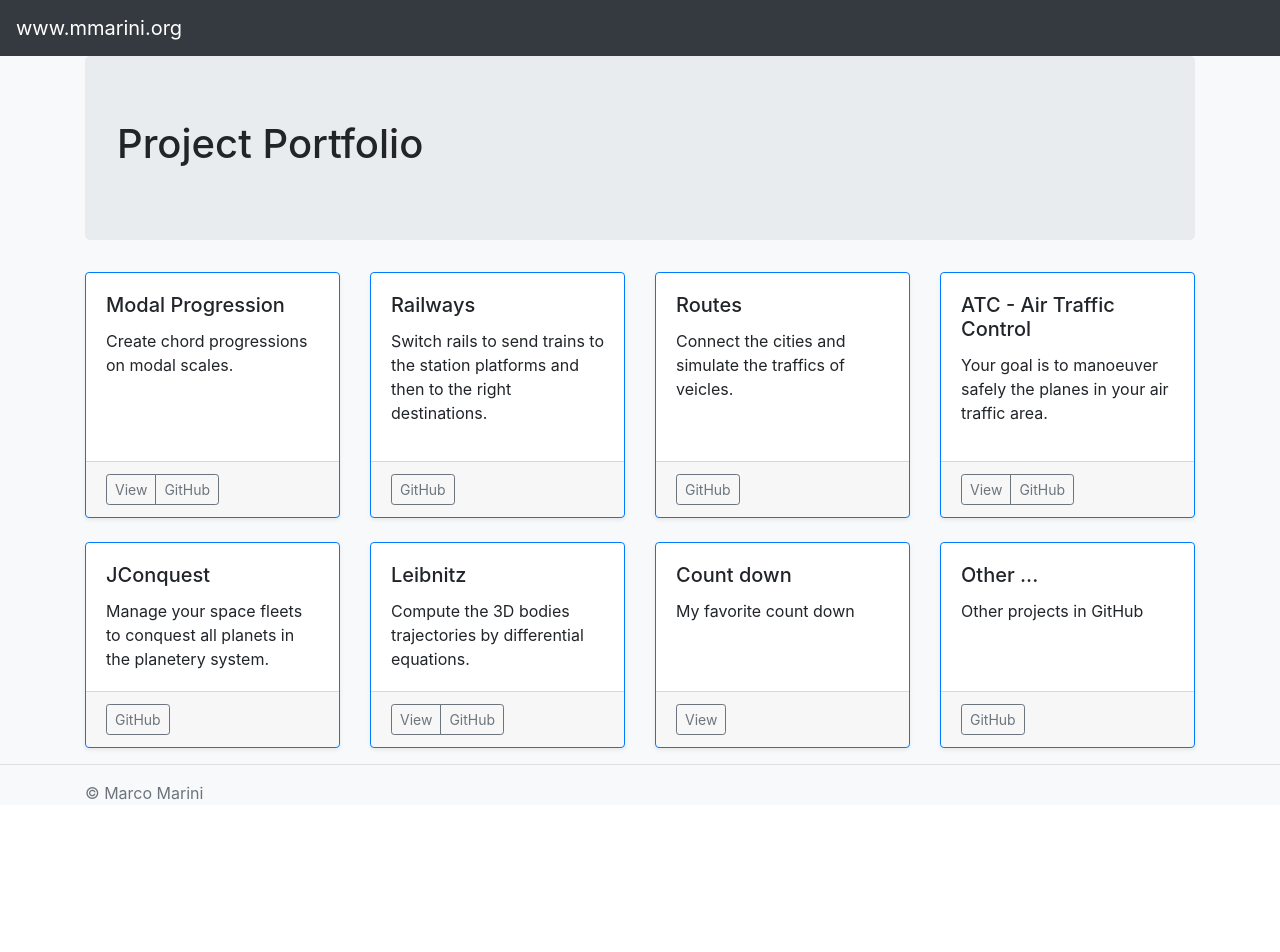
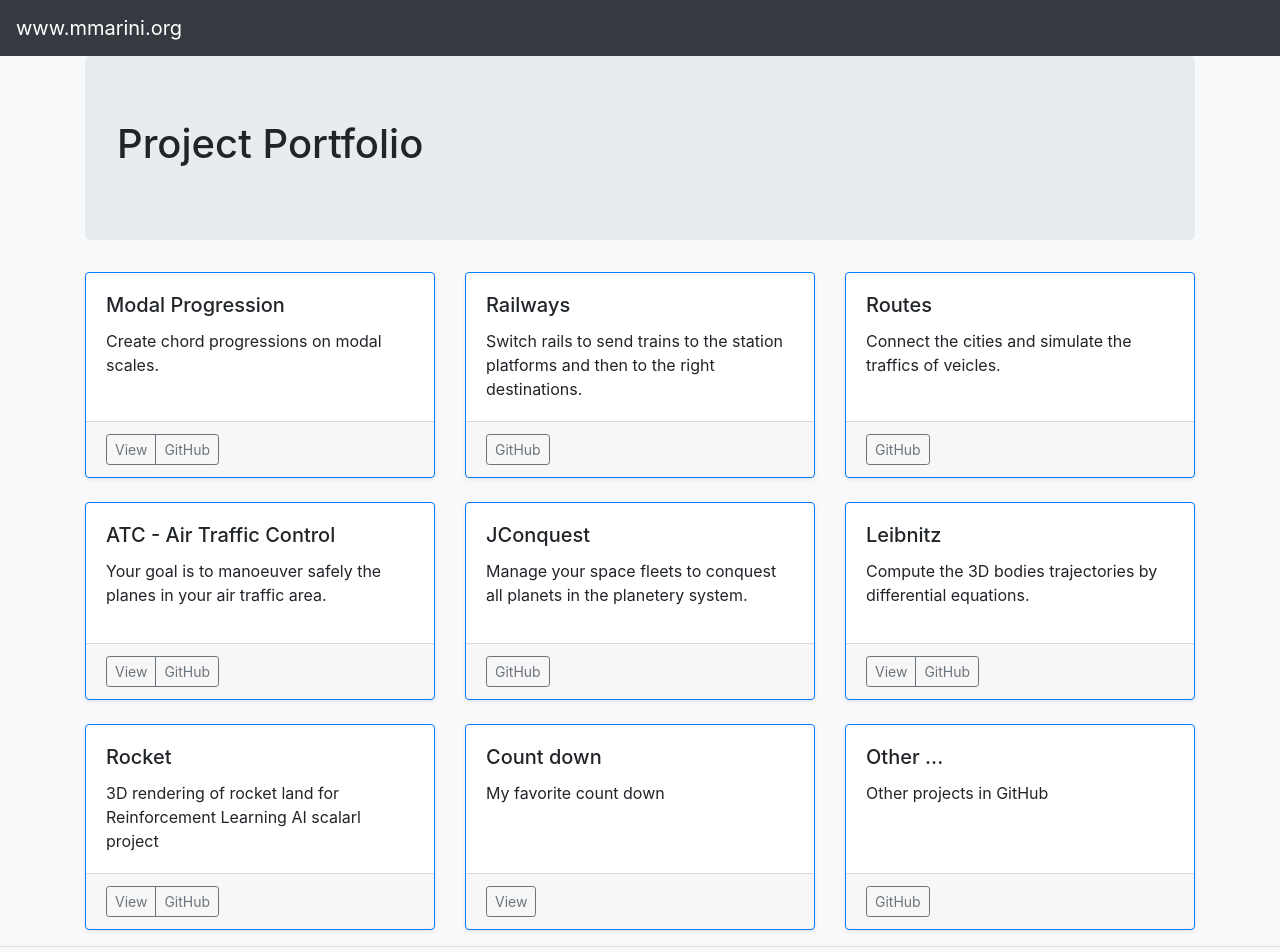
Before and after one commit to m-marini/m-marini.github.io, a React (Create React App) app: page / in a window 1280 px wide. Shown: the top 952 px of the page. Before the commit the page ends 821 px from the top, so only its background shows below. Built offline with nearby package versions, Linux system fonts and the light colour scheme.

Commit message:
added rocket

```diff
--- a/package.json
+++ b/package.json
@@ -1,6 +1,6 @@
 {
   "name": "mmarini",
-  "version": "0.1.0",
+  "version": "2.1.5",
   "private": true,
   "dependencies": {
     "@testing-library/jest-dom": "^4.2.4",
--- a/src/App.tsx
+++ b/src/App.tsx
@@ -60,6 +60,9 @@ export const App: FunctionComponent<{}> = () => {
               </ButtonGroup>
             </Card.Footer>
           </Card>
+        </CardDeck>
+        <br />
+        <CardDeck>
 
           <Card border="primary" className="shadow-sm">
             <Card.Body>
@@ -75,9 +78,6 @@ export const App: FunctionComponent<{}> = () => {
               </ButtonGroup>
             </Card.Footer>
           </Card>
-        </CardDeck>
-        <br />
-        <CardDeck>
 
           <Card border="primary" className="shadow-sm">
             <Card.Body>
@@ -104,6 +104,24 @@ export const App: FunctionComponent<{}> = () => {
               <ButtonGroup>
                 <Button href="https://m-marini.github.io/leibniz/" variant="outline-secondary" size="sm">View</Button>
                 <Button href="https://github.com/m-marini/leibniz" variant="outline-secondary" size="sm">GitHub</Button>
+              </ButtonGroup>
+            </Card.Footer>
+          </Card>
+        </CardDeck>
+        <br />
+        <CardDeck>
+
+          <Card border="primary" className="shadow-sm">
+            <Card.Body>
+              <Card.Title>Rocket</Card.Title>
+              <Card.Text>
+                3D rendering of rocket land for Reinforcement Learning AI scalarl project
+              </Card.Text>
+            </Card.Body>
+            <Card.Footer>
+              <ButtonGroup>
+                <Button href="http://m-marini.github.io/rocket/" variant="outline-secondary" size="sm">View</Button>
+                <Button href="https://github.com/m-marini/rocket" variant="outline-secondary" size="sm">GitHub</Button>
               </ButtonGroup>
             </Card.Footer>
           </Card>
```
Also changed, not shown: 1 other file (tests, documents, lock files or other folders).
